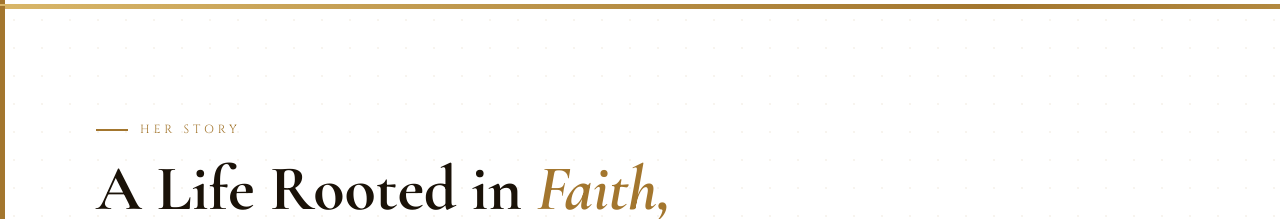
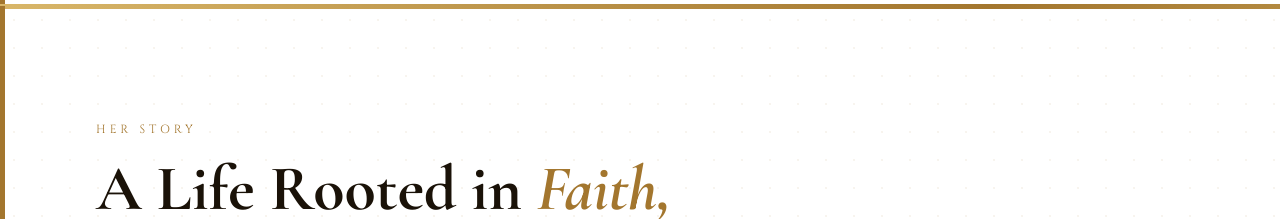
Before and after one commit to JesseJohn7/Dr-Halima, a Next.js app: page / in a window 1280 px wide. Shown: the part 940-1159 px from the top of the page. Built offline with nearby package versions, Linux system fonts and the light colour scheme.

Commit message:
her hyphen

```diff
--- a/components/About.tsx
+++ b/components/About.tsx
@@ -157,7 +157,7 @@ export default function AboutSection() {
           {/* ── Page Header ── */}
           <header className="mb-14 lg:mb-20" style={fadeUp("0.05s")}>
             <div className="flex items-center gap-3 mb-4">
-              <div className="w-8 h-[2px] bg-[#A3762E] shrink-0" />
+              {/* <div className="w-8 h-[2px] bg-[#A3762E] shrink-0" /> */}
               <span
                 className="font-cinzel text-[#A3762E] uppercase tracking-[0.34em]"
                 style={{ fontSize: "0.74rem" }}
```
